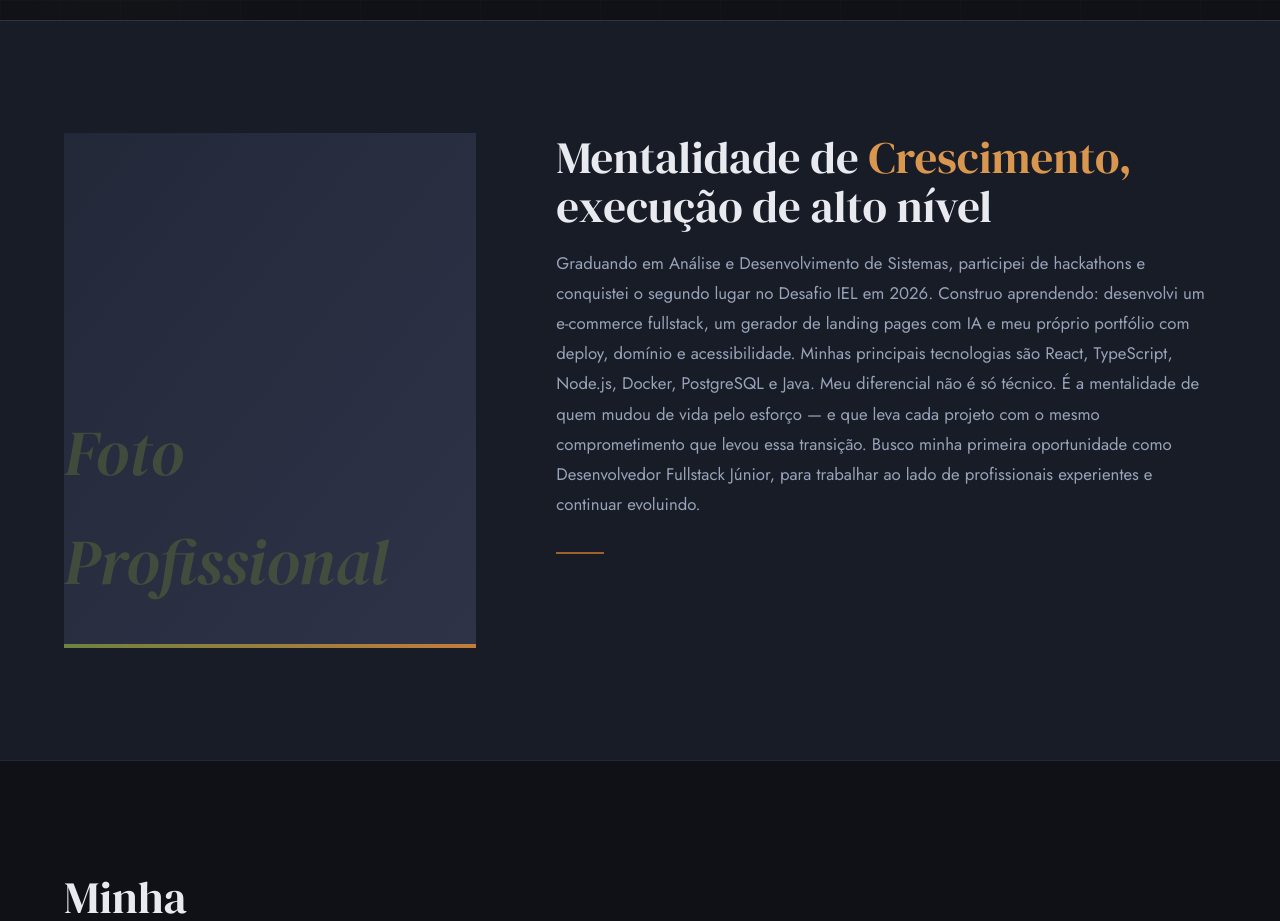
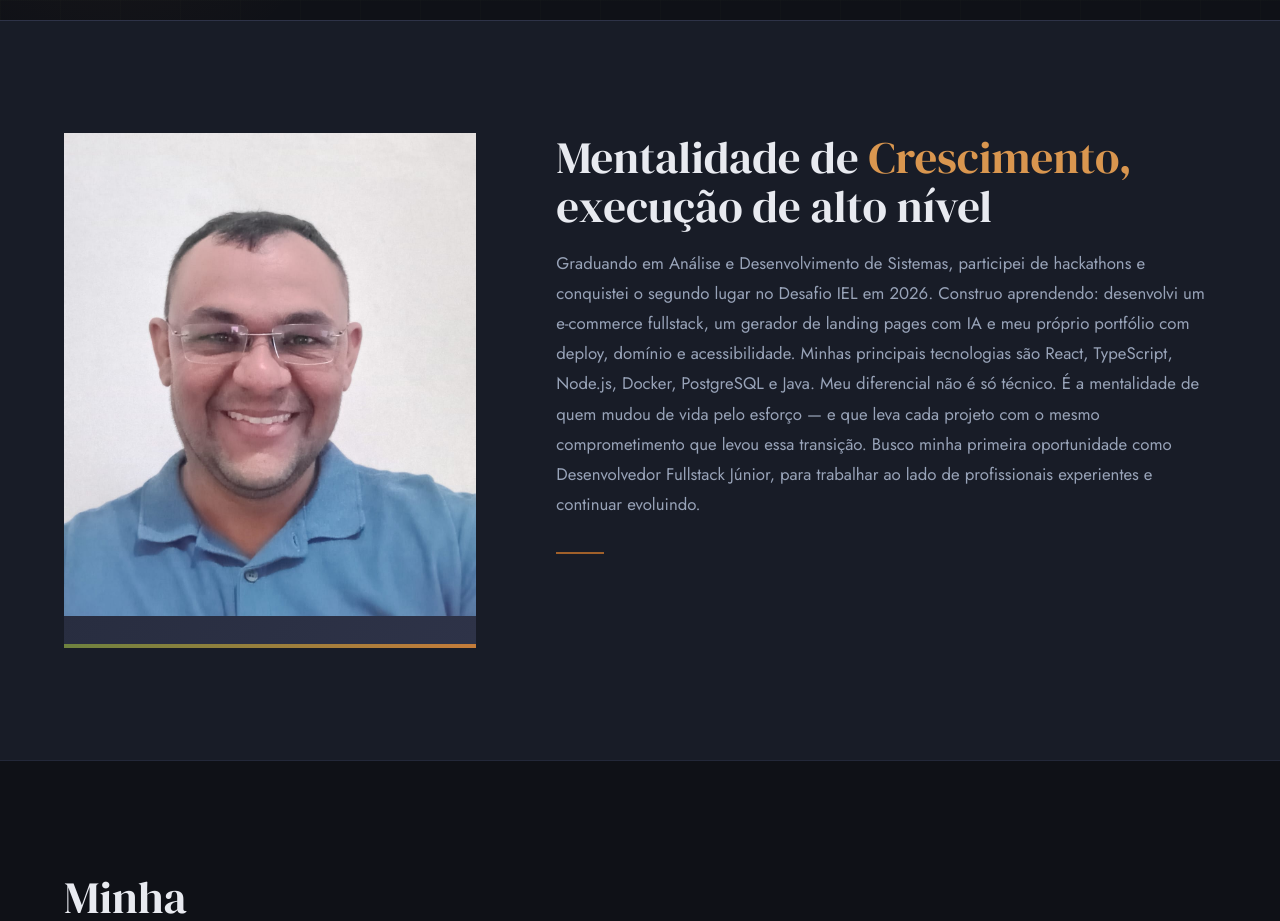
Before and after one commit to chagasbarros/portifolio, a Next.js app: page / in a window 1280 px wide. Shown: the part 780-1701 px from the top of the page. Built offline with nearby package versions, Linux system fonts and the light colour scheme.

Commit message:
subindo a foto profissional

```diff
--- a/src/components/About.tsx
+++ b/src/components/About.tsx
@@ -14,9 +14,11 @@ export default function About() {
             style={{ aspectRatio: "4/5" }}
           >
             <div className="w-full h-full bg-gradient-to-br from-slate-700 to-slate-600 flex items-end justify-center pb-8">
-              <span className="font-display text-[4rem] text-olive-600 opacity-50 italic">
-                Foto Profissional
-              </span>
+              <img
+                src="/foto.jpeg"
+                alt="Foto de perfil"
+                className="w-full h-full object-cover"
+              />
             </div>
             <div className="absolute bottom-0 left-0 right-0 h-1 gradient-accent" />
           </div>
```
Also changed, not shown: public/foto.jpeg (added).
